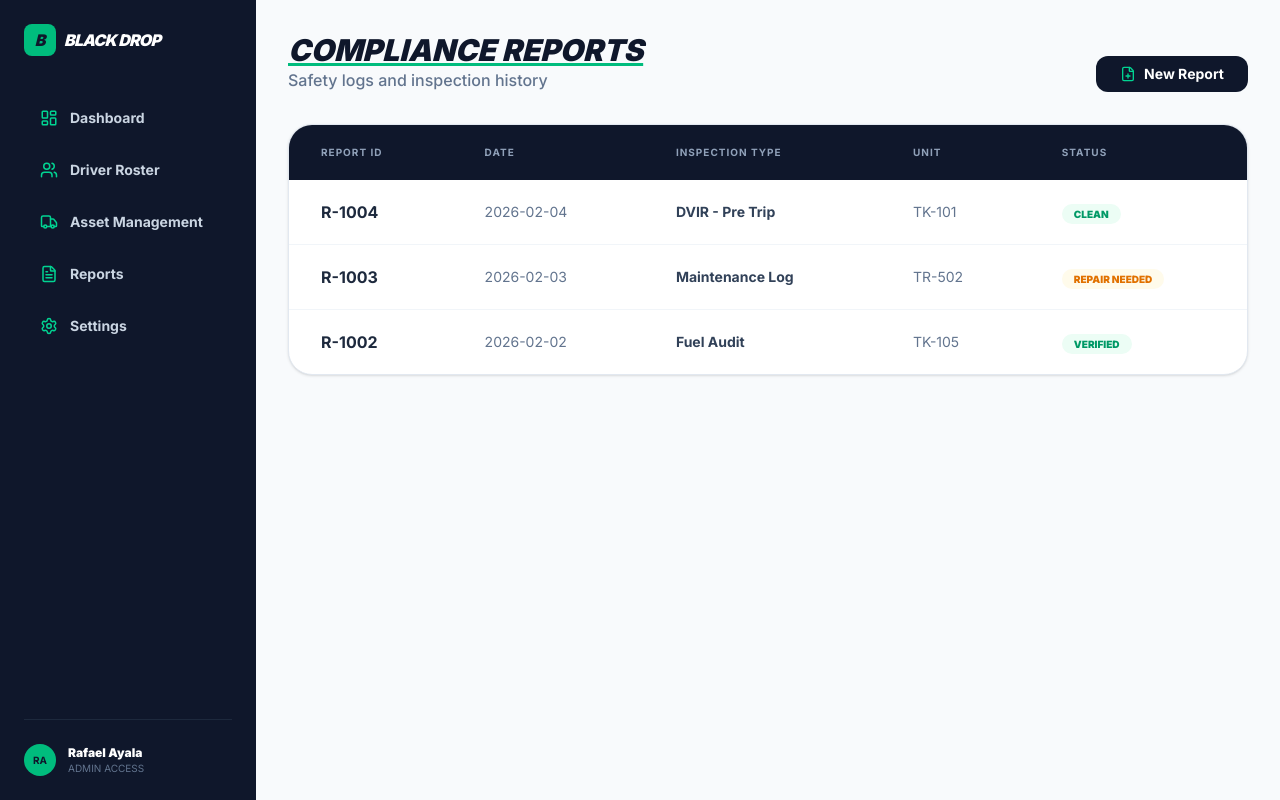
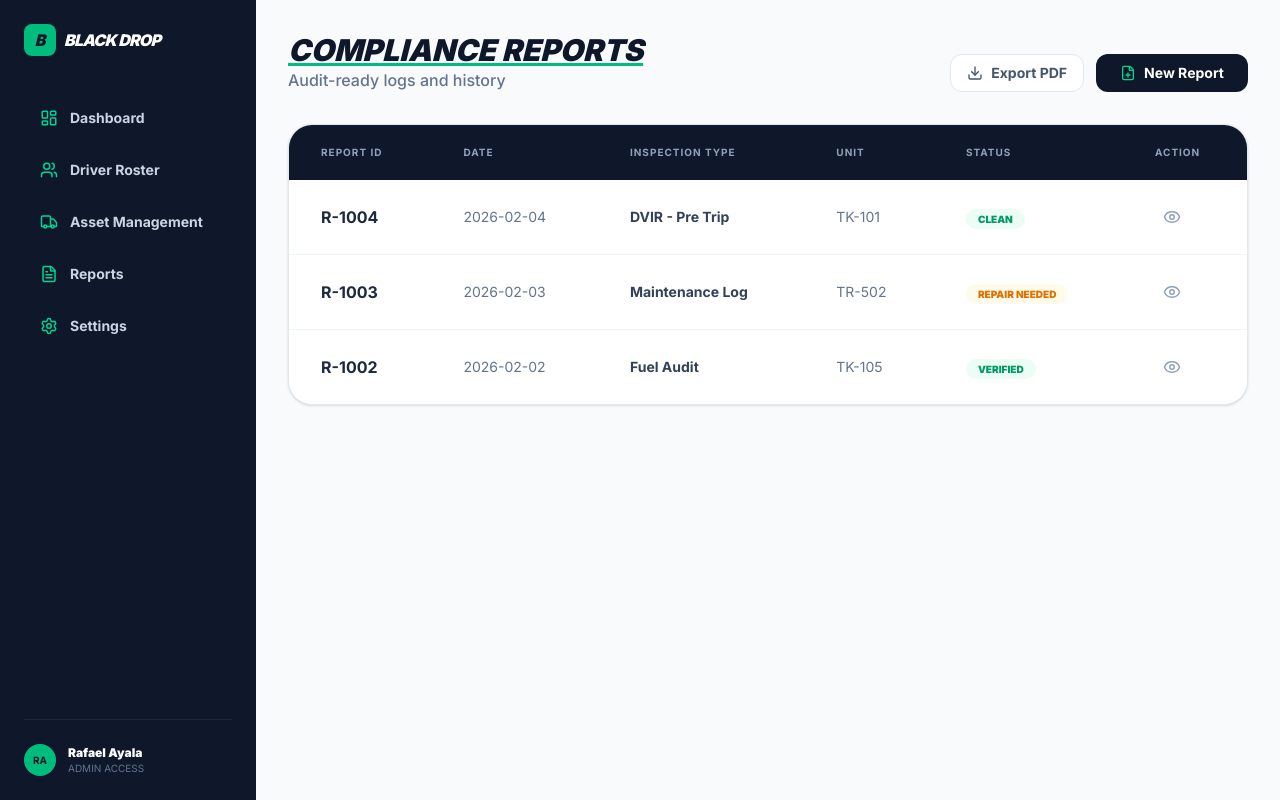
Before and after one commit to rafa09122007-svg/black-drop-compliance, a Next.js app: page /reports in a window 1280 px wide. Built offline with nearby package versions, Linux system fonts and the light colour scheme.

Commit message:
Added export functionality to reports page

```diff
--- a/app/reports/page.tsx
+++ b/app/reports/page.tsx
@@ -14,11 +14,16 @@ export default function ReportsPage() {
         <header className="flex justify-between items-end mb-8">
           <div>
             <h1 className="text-3xl font-black text-slate-900 uppercase italic underline decoration-emerald-500">Compliance Reports</h1>
-            <p className="text-slate-500 font-medium">Safety logs and inspection history</p>
+            <p className="text-slate-500 font-medium">Audit-ready logs and history</p>
           </div>
-          <button className="bg-slate-900 text-white px-6 py-2 rounded-xl font-bold text-sm flex items-center gap-2">
-            <Lucide.FilePlus size={16} className="text-emerald-400" /> New Report
-          </button>
+          <div className="flex gap-3">
+            <button className="bg-white border border-slate-200 text-slate-600 px-4 py-2 rounded-xl font-bold text-sm flex items-center gap-2 hover:bg-slate-50">
+              <Lucide.Download size={16} /> Export PDF
+            </button>
+            <button className="bg-slate-900 text-white px-6 py-2 rounded-xl font-bold text-sm flex items-center gap-2 hover:bg-emerald-600 transition-all">
+              <Lucide.FilePlus size={16} className="text-emerald-400" /> New Report
+            </button>
+          </div>
         </header>
 
         <div className="bg-white rounded-3xl border border-slate-200 shadow-sm overflow-hidden">
@@ -30,11 +35,12 @@ export default function ReportsPage() {
                 <th className="px-8 py-5">Inspection Type</th>
                 <th className="px-8 py-5">Unit</th>
                 <th className="px-8 py-5">Status</th>
+                <th className="px-8 py-5">Action</th>
               </tr>
             </thead>
             <tbody className="divide-y divide-slate-100">
               {reports.map((report) => (
-                <tr key={report.id} className="hover:bg-slate-50 transition-colors">
+                <tr key={report.id} className="hover:bg-slate-50">
                   <td className="px-8 py-5 font-bold text-slate-800">{report.id}</td>
                   <td className="px-8 py-5 text-sm text-slate-500">{report.date}</td>
                   <td className="px-8 py-5 text-sm font-bold text-slate-700">{report.type}</td>
@@ -43,6 +49,11 @@ export default function ReportsPage() {
                     <span className={`px-3 py-1 rounded-full text-[10px] font-black uppercase ${
                       report.status === 'Clean' || report.status === 'Verified' ? 'bg-emerald-50 text-emerald-600' : 'bg-amber-50 text-amber-600'
                     }`}>{report.status}</span>
+                  </td>
+                  <td className="px-8 py-5">
+                    <button className="p-2 text-slate-400 hover:text-emerald-500 transition-colors">
+                      <Lucide.Eye size={18} />
+                    </button>
                   </td>
                 </tr>
               ))}
```
